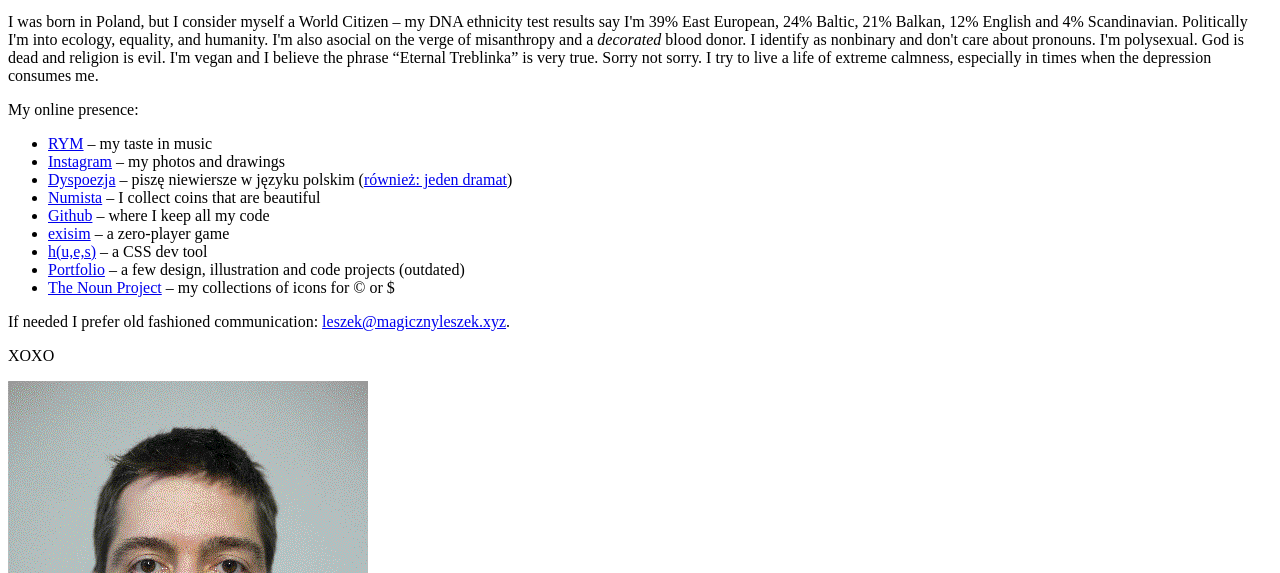
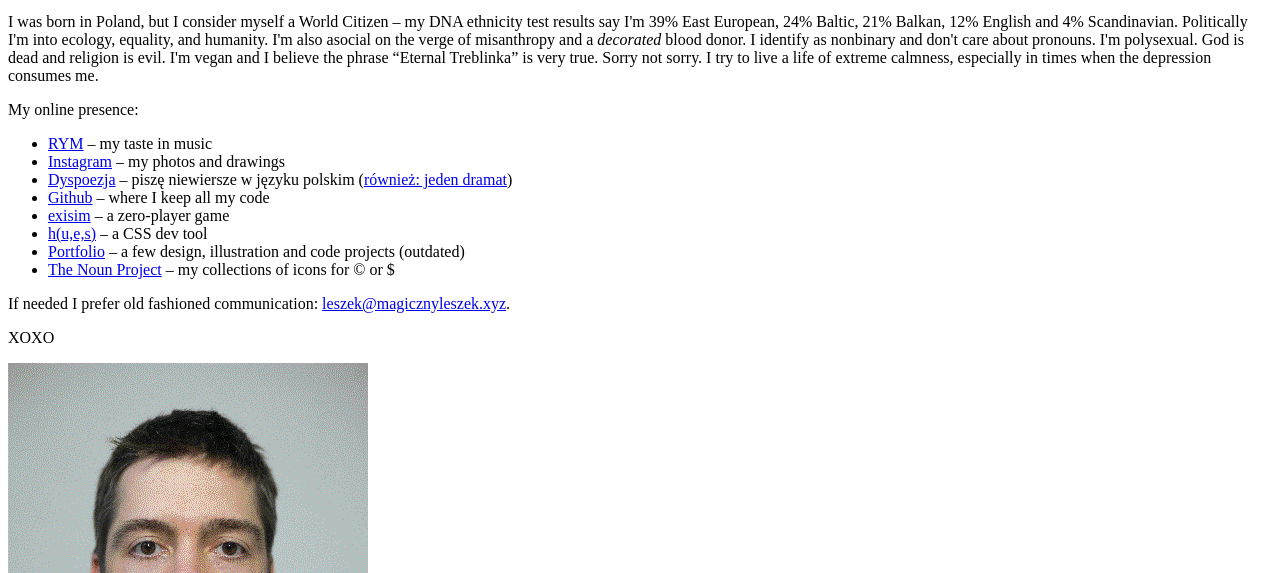
Before and after one commit to magicznyleszek/root-website, a plain HTML site: page index.html in a window 1280 px wide. Shown: the part 227-800 px from the top of the page. Drawn offline with Linux system fonts and the light colour scheme.

Commit message:
drop numista

```diff
--- a/index.html
+++ b/index.html
@@ -35,7 +35,6 @@
     <li><a href="http://rateyourmusic.com/~magicznyleszek">RYM</a> &ndash; my taste in music</li>
     <li><a href="https://www.instagram.com/magicznyleszek/">Instagram</a> &ndash; my photos and drawings</li>
     <li><a href="https://dyspoezja.pl/">Dyspoezja</a> &ndash; piszę niewiersze w języku polskim (<a href="http://bcr3.magicznyleszek.xyz/">również: jeden dramat</a>)</li>
-    <li><a href="https://en.numista.com/echanges/profil.php?id=173702">Numista</a> &ndash; I collect coins that are beautiful</li>
     <li><a href="https://github.com/magicznyleszek">Github</a> &ndash; where I keep all my code</li>
     <li><a href="https://exisim.es">exisim</a> &ndash; a zero-player game</li>
     <li><a href="https://hues.dev">h(u,e,s)</a> &ndash; a CSS dev tool</li>
```
